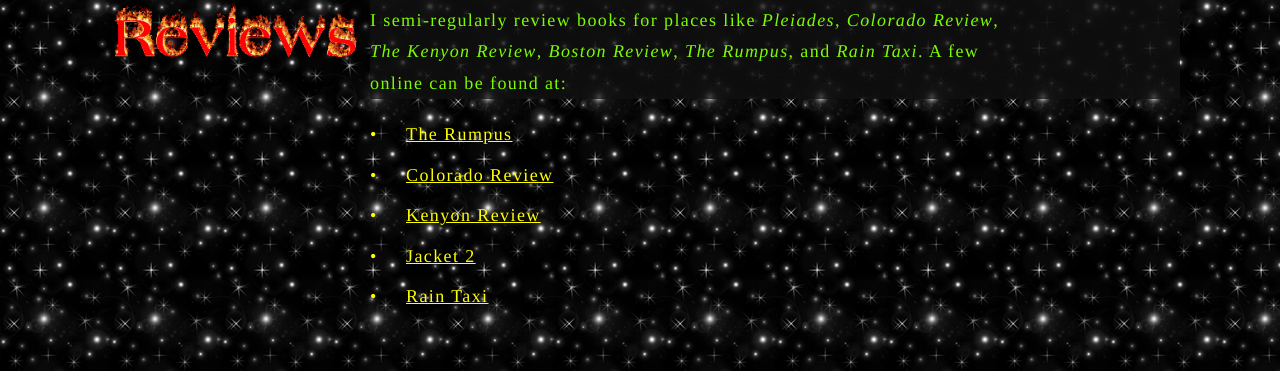
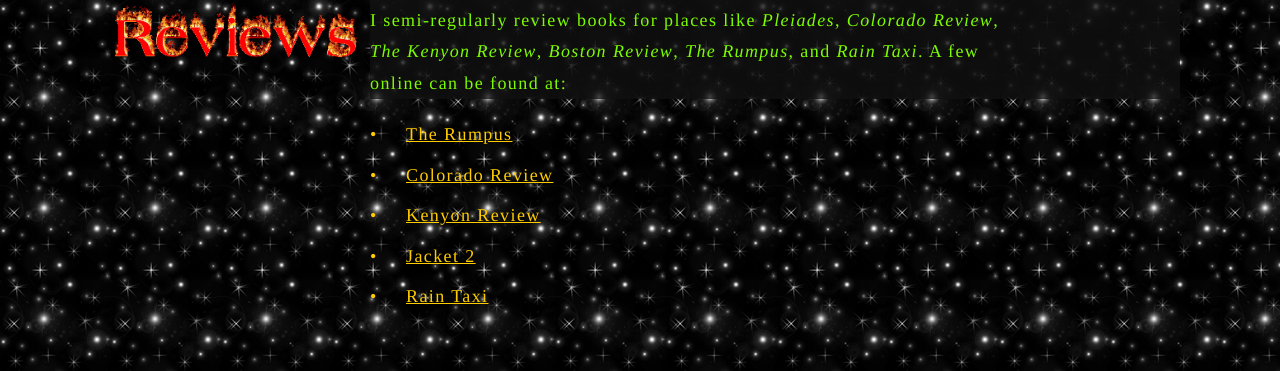
Before and after one commit to parkersmathers/jeff-alessandrelli, a Jekyll site: the page built from reviews.md, in a window 1280 px wide. Shown: the part 169-540 px from the top of the page. Built offline with Jekyll 4.4.1, drawn with Linux system fonts in a browser that asks for light colours.

Commit message:
scss cleanup and fix color variables

```diff
--- a/_sass/styles.scss
+++ b/_sass/styles.scss
@@ -15,11 +15,21 @@
 $grey-color:         #828282;
 $grey-color-light:   lighten($grey-color, 40%);
 $grey-color-dark:    darken($grey-color, 25%);
-$green-color:        lawngreen;
-$green-color-light:  lighten($green-color, 25%);
-$green-color-bright: limegreen;
-$blue-color-dark:    midnightblue;
-$highlight-colors:   mistyrose, lavender, powderblue, lemonchiffon, palegreen;
+$lawngreen:          #7cfc00;
+$green-color-light:  lighten($lawngreen, 25%);
+$limegreen:          #32cd32;
+$blue-color-dark:    #191970;
+
+$pink: #ffc0cb;
+$hotpink: #ff69b4;
+$fuchsia: #f0f;
+$skyblue: #87ceeb;
+$cornflowerblue: #6495ed;
+$green: #008000;
+$yellow: #fc0;
+$red: #f00;
+$maroon: #800000;
+$orange: #ffa500;
 
 // Width of content
 $content-width:    1200px;
--- a/_sass/styles/_base.scss
+++ b/_sass/styles/_base.scss
@@ -1,55 +1,72 @@
-/**
- * Reset
- */
-body, h1, h2, h3, h4, h5, h6,
-p, blockquote, pre, hr,
-dl, dd, ol, ul, figure, img {
+// Reset
+body,
+h1,
+h2,
+h3,
+h4,
+h5,
+h6,
+p,
+blockquote,
+pre,
+hr,
+dl,
+dd,
+ol,
+ul,
+figure,
+img {
   margin: 0;
   padding: 0;
 }
 
-*, *::after, *::before {
+*,
+*::after,
+*::before {
   box-sizing: border-box;
 }
 
-/**
- * Basic
- */
-html, body {
-  width: 100%;
+// Basic
+html,
+body {
   height: 100%;
   overflow: scroll;
+  width: 100%;
 }
 
 body {
-  font: $base-font-weight #{$base-font-size}/#{$base-line-height} $base-font-family;
+  background-color: $background-color;
+  background-image: url('/images/bg_stars.gif');
   color: $text-color;
-  background-color: $background-color;
+  font: $base-font-weight #{$base-font-size} / #{$base-line-height} $base-font-family;
   letter-spacing: .1em;
-  background-image: url('/images/bg_stars.gif');
 }
 
-/**
- * Vertical rhythm
- */
-h1, h2, h3, h4, h5, h6,
-p, blockquote, pre,
-ul, ol, dl, figure,
+// Vertical rhythm
+h1,
+h2,
+h3,
+h4,
+h5,
+h6,
+p,
+blockquote,
+pre,
+ul,
+ol,
+dl,
+figure,
 %vertical-rhythm {
   margin-bottom: $spacing-unit / 2;
 }
 
-/**
- * Images
- */
+// Images
 img {
   max-width: 100%;
   vertical-align: middle;
 }
 
-/**
- * Lists
- */
+// Lists
 li {
   > ul,
   > ol {
@@ -57,16 +74,17 @@
   }
 }
 
-/**
- * Headings
- */
-h1, h2, h3, h4, h5, h6 {
+// Headings
+h1,
+h2,
+h3,
+h4,
+h5,
+h6 {
   font-weight: $base-font-weight;
 }
 
-/**
- * Links
- */
+// Links
 a {
   text-decoration: underline;
 
@@ -75,41 +93,33 @@
   }
 
   &:hover {
-    color: $green-color;
+    color: $lawngreen;
   }
 }
 
-/**
- * Wrapper
- */
+// Wrappers
 .wrapper {
-  width: 100%;
-  max-width: -webkit-calc(#{$content-width} - (#{$spacing-unit} * 2));
-  max-width:         calc(#{$content-width} - (#{$spacing-unit} * 2));
-  margin-right: auto;
-  margin-left: auto;
-  padding-right: $spacing-unit;
-  padding-left: $spacing-unit;
-  padding-top: $spacing-unit / 2;
   @extend %clearfix;
-
   @include media-query($on-laptop) {
-    max-width: -webkit-calc(#{$content-width} - (#{$spacing-unit}));
-    max-width:         calc(#{$content-width} - (#{$spacing-unit}));
+    max-width: calc(#{$content-width} - (#{$spacing-unit}));
+    padding-left: $spacing-unit / 2;
     padding-right: $spacing-unit / 2;
-    padding-left: $spacing-unit / 2;
   }
-
   @include media-query($on-palm) {
     padding-top: $spacing-unit / 2;
   }
+  margin-left: auto;
+  margin-right: auto;
+  max-width: calc(#{$content-width} - (#{$spacing-unit} * 2));
+  padding-left: $spacing-unit;
+  padding-right: $spacing-unit;
+  padding-top: $spacing-unit / 2;
+  width: 100%;
 }
 
-/**
- * Clearfix
- */
-%clearfix:after {
-  content: "";
+// Clearfix
+%clearfix::after {
+  clear: both;
+  content: '';
   display: table;
-  clear: both;
 }
--- a/_sass/styles/_home.scss
+++ b/_sass/styles/_home.scss
@@ -9,12 +9,12 @@
     margin: $spacing-unit;
 
     > a {
-      color: pink;
+      color: $pink;
       font-size: x-large;
       line-height: 2.5;
 
       &:hover {
-        color: $green-color;
+        color: $lawngreen;
       }
     }
 
@@ -26,10 +26,10 @@
       }
 
       a {
-        text-shadow: #fc0 1px 0 10px;
+        text-shadow: $yellow 1px 0 10px;
 
         &:hover {
-          color: $green-color-bright;
+          color: $limegreen;
         }
       }
     }
@@ -49,6 +49,6 @@
 }
 
 .tumblr-link {
-  color: hotpink;
+  color: $hotpink;
   display: block;
 }
--- a/_sass/styles/_layout.scss
+++ b/_sass/styles/_layout.scss
@@ -3,7 +3,7 @@
 // =========
 .site-header {
   background-color: $background-color;
-  border-bottom: 3px solid maroon;
+  border-bottom: 3px solid $maroon;
   min-height: $spacing-unit * 1.865;
   padding: 20px 0 10px;
   position: relative; // Positioning context for the mobile navigation icon
@@ -16,7 +16,7 @@
 
   &,
   &:visited {
-    border: 1px solid red;
+    border: 1px solid $red;
     color: $green-color-light;
     text-decoration: none;
     text-transform: uppercase;
@@ -44,10 +44,10 @@
     background-color: $text-color;
     color: $background-color;
     font-size: medium;
-    text-decoration: underline solid red;
+    text-decoration: underline solid $red;
 
     &:hover {
-      color: fuchsia;
+      color: $fuchsia;
     }
 
     // Gaps between nav items, but not on the last one
@@ -88,7 +88,7 @@
 
       > svg {
         path {
-          fill: skyblue;
+          fill: $skyblue;
         }
       }
     }
@@ -123,7 +123,7 @@
   @include media-query($on-palm) {
     padding: 0;
   }
-  background-color: green;
+  background-color: $green;
   line-height: $base-line-height * 1.1;
   padding: 0 $spacing-unit $spacing-unit / 2;
   position: relative;
@@ -135,7 +135,7 @@
   @include media-query($on-palm) {
     flex-direction: column;
   }
-  color: orange;
+  color: $orange;
   display: flex;
   font-size: small;
   font-weight: bold;
@@ -166,7 +166,7 @@
     text-decoration: none;
 
     &:hover {
-      color: hotpink;
+      color: $hotpink;
     }
   }
 
@@ -217,7 +217,7 @@
   @include media-query($on-palm) {
     width: 100px;
   }
-  border: 1px solid pink;
+  border: 1px solid $pink;
   height: auto;
   max-width: 80%;
   min-width: 200px;
@@ -227,7 +227,7 @@
 // .post-title {
 //   font-size: small;
 //   text-transform: uppercase;
-//   color: cornflowerblue;
+//   color: $cornflowerblue;
 //   background-color: $text-color;
 //   font-weight: bold;
 //   display: inline-block;
@@ -264,7 +264,7 @@
 
       span {
         background-color: transparentize($background-color, .2);
-        color: $green-color;
+        color: $lawngreen;
         font-size: large;
         line-height: $base-line-height * 1.2;
         margin: 0 auto;
@@ -275,7 +275,7 @@
           text-decoration: none underline;
 
           &:hover {
-            color: pink;
+            color: $pink;
           }
         }
       }
@@ -293,7 +293,7 @@
         padding: $spacing-unit / 2;
 
         img {
-          border: 1px solid fuchsia;
+          border: 1px solid $fuchsia;
           height: auto;
           width: 100%;
         }
@@ -399,7 +399,7 @@
 
   p {
     background-color: transparentize($background-color, .2);
-    color: $green-color;
+    color: $lawngreen;
     float: left;
     font-size: large;
     line-height: 1.75;
@@ -411,7 +411,7 @@
     width: 88%;
 
     li {
-      color: yellow;
+      color: $yellow;
       font-size: large;
       line-height: $base-line-height * 1.5;
 
@@ -431,7 +431,7 @@
       color: inherit;
 
       &:hover {
-        color: pink;
+        color: $pink;
       }
     }
   }
@@ -478,7 +478,7 @@
 
   h5 {
     background-color: $background-color;
-    color: skyblue;
+    color: $skyblue;
     font-size: small;
     font-style: italic;
     letter-spacing: .2em;
@@ -505,10 +505,10 @@
   }
 
   a {
-    color: hotpink;
+    color: $hotpink;
 
     &:hover {
-      color: $green-color;
+      color: $lawngreen;
     }
   }
 }
```
